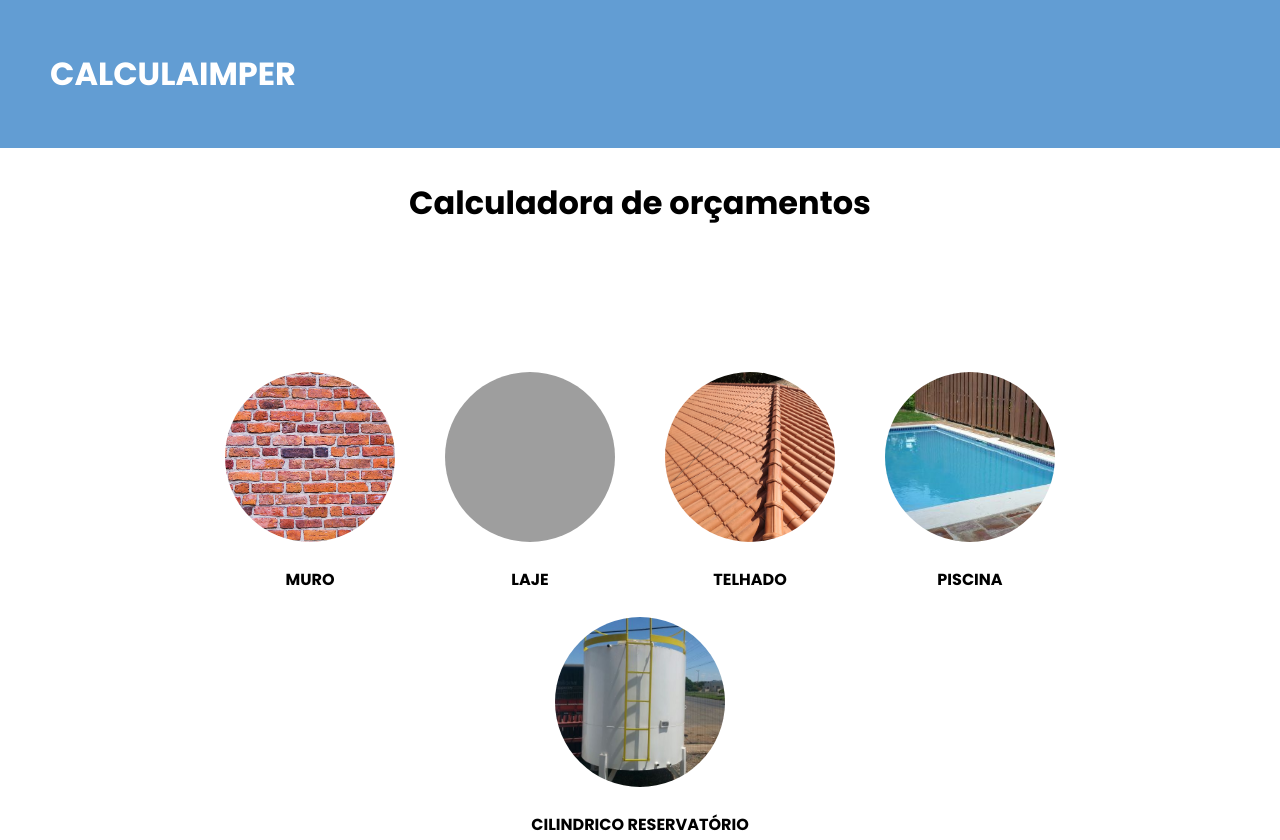
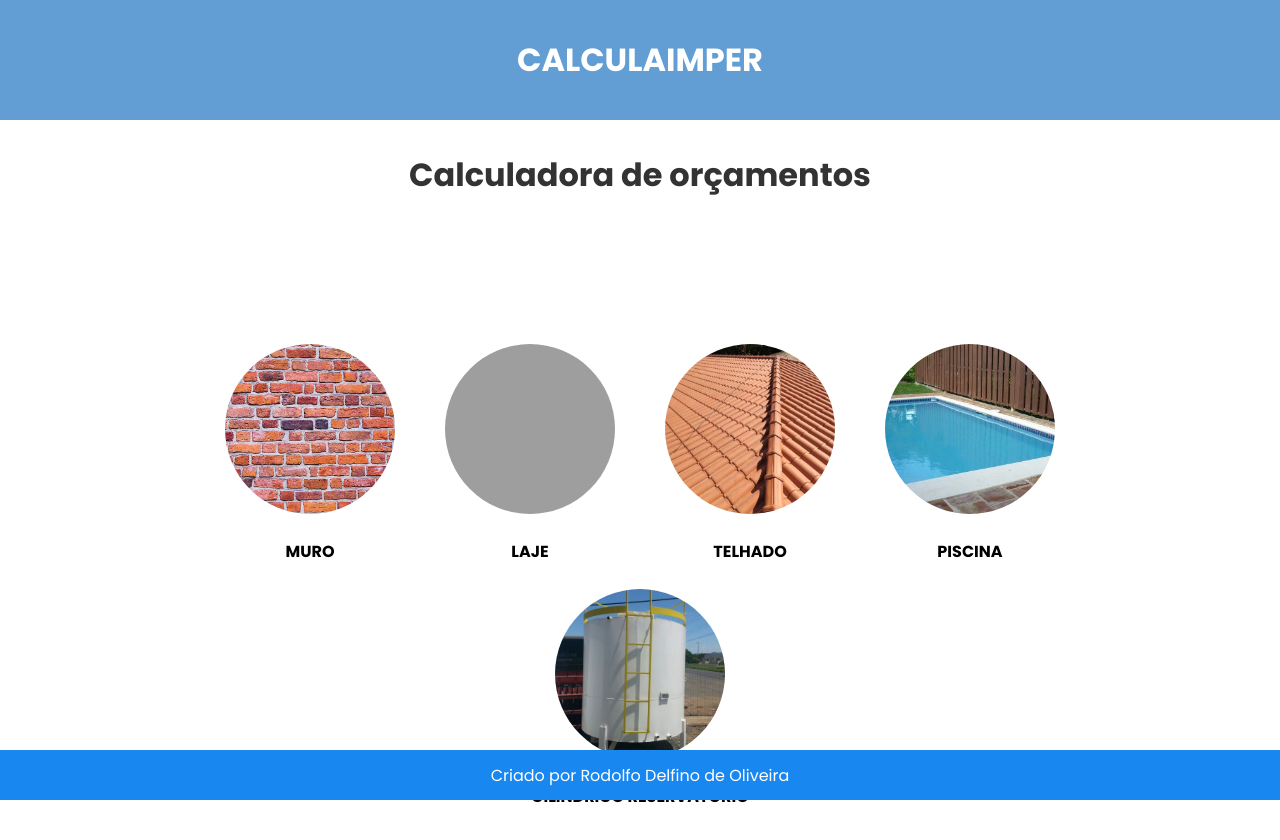
Before and after one commit to rodolfodelfino/Projeto_Tcc, a plain HTML site: page index.html in a window 1280 px wide. Shown: the top 840 px of the page. Drawn offline with Linux system fonts and the light colour scheme; grey boxes are pictures that could not be loaded.

Commit message:
Update style.css

```diff
--- a/style.css
+++ b/style.css
@@ -166,7 +166,7 @@ h1{
 }
 
 
-@media only screen and (max-width: 600px) {
+/* @media only screen and (max-width: 600px) {
   h1 {
    font-size: 20px;
    max-width: 90%;
@@ -175,4 +175,62 @@ h1{
   #res2{
     max-width: 100%;
   }
+} */
+
+
+@import url('https://fonts.googleapis.com/css2?family=Poppins:wght@400;700&display=swap');
+
+:root {
+--primary-color: #629DD3;
+--background-color: #ffffff;
+--text-color: #333333;
 }
+
+body {
+font-family: 'Poppins', sans-serif;
+color: var(--text-color);
+background-color: var(--background-color);
+
+}
+
+
+header.cabecalho {
+background-color: var(--primary-color);
+padding: 1rem;
+text-align: center;
+color: #fff;
+}
+
+/* Responsividade */
+@media only screen and (max-width: 600px) {
+body {
+font-size: 90%;
+}
+
+header.cabecalho {
+padding: 0.5rem;
+}
+}
+
+.rodape{
+  position: fixed;
+bottom: 0;
+width: 100%;
+text-align: center;
+height: 50px;
+background-color: #1887f0;
+color: #fff;
+align-items: center;
+position: fixed;
+  bottom: 0;
+  width: 100%;
+  display: flex;
+  justify-content: center;
+  align-items: center;
+}
+
+.cabecalho{
+  display: flex;
+  justify-content: center;
+  align-items: center;
+}
```
